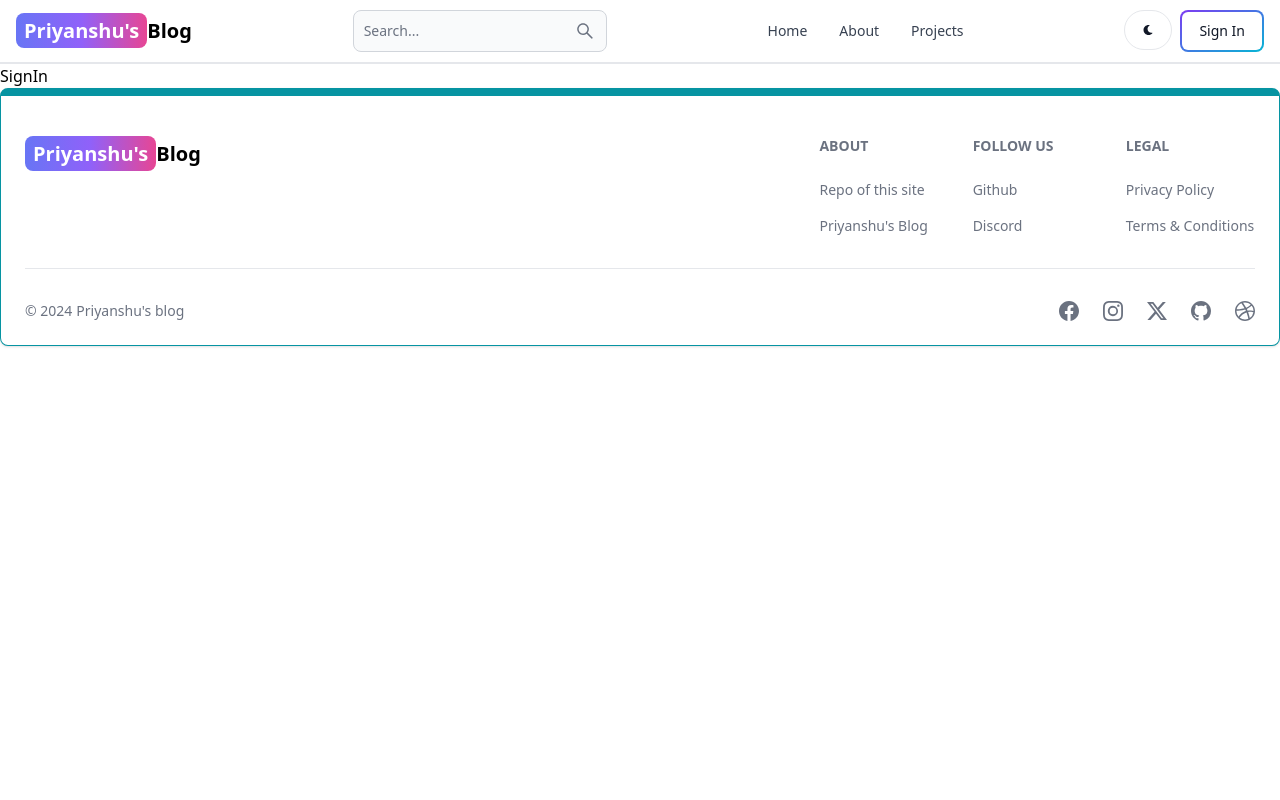
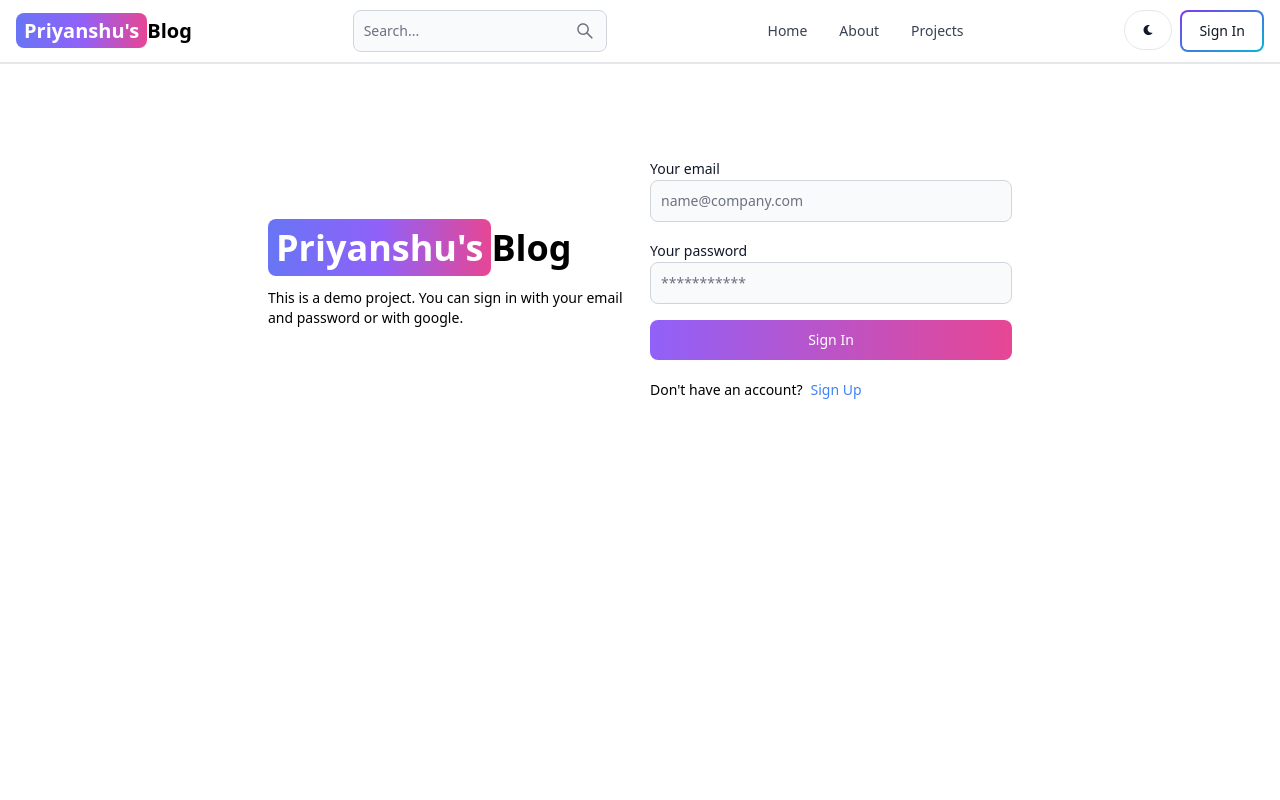
Before and after one commit to Tiger-raj/personal-blog, a React (Vite) app in the folder client/: page /sign-in in a window 1280 px wide. Shown: the top 800 px of the page. Built offline with nearby package versions, Linux system fonts and the light colour scheme.

Commit message:
complete signin page functionality

```diff
--- a/client/src/pages/SignIn.jsx
+++ b/client/src/pages/SignIn.jsx
@@ -1,3 +1,90 @@
+import { Alert, Button, Label, Spinner, TextInput } from "flowbite-react";
+import { useState } from "react";
+import { Link, useNavigate } from "react-router-dom";
+
 export default function SignIn() {
-  return <div>SignIn</div>;
+  const [formData, setFormData] = useState({});
+  const [errorMessage, setErrorMessage] = useState(null);
+  const [loading, setLoading] = useState(false);
+  const navigate = useNavigate();
+
+  const handleChange = (e) => {
+    setFormData({ ...formData, [e.target.id]: e.target.value.trim() });
+  };
+
+  const handleSubmit = async (e) => {
+    e.preventDefault();
+    if (!formData.email || !formData.password) {
+      return setErrorMessage("Please fill out all fields.");
+    }
+    try {
+      setLoading(true);
+      setErrorMessage(null);
+      const res = await fetch("api/auth/signin", {
+        method: "POST",
+        headers: { "Content-Type": "application/json" },
+        body: JSON.stringify(formData),
+      });
+      const data = await res.json();
+      setLoading(false);
+      if (data.success == false) {
+        return setErrorMessage(data.message);
+      }
+      if (res.ok) {
+        navigate("/");
+      }
+      // console.log(data);
+    } catch (error) {
+      setErrorMessage(error.message);
+      setLoading(false);
+    }
+  };
+  return (
+    <div className="min-h-screen mt-20">
+      <div className="flex p-3 max-w-3xl mx-auto flex-col md:flex-row md:items-center gap-5">
+        {/* left */}
+        <div className="flex-1">
+          <Link to="/" className=" font-bold dark:text-white text-4xl">
+            <span className="px-2 py-1 bg-gradient-to-r from-indigo-500 via-purple-500 to-pink-500 rounded-lg text-white">Priyanshu&#39;s</span>
+            Blog
+          </Link>
+          <p className="text-sm mt-5">This is a demo project. You can sign in with your email and password or with google.</p>
+        </div>
+        {/* right */}
+        <div className="flex-1">
+          <form className="flex flex-col gap-4" onSubmit={handleSubmit}>
+            <div>
+              <Label value="Your email" />
+              <TextInput type="email" placeholder="name@company.com" id="email" onChange={handleChange} />
+            </div>
+            <div>
+              <Label value="Your password" />
+              <TextInput type="password" placeholder="***********" id="password" onChange={handleChange} />
+            </div>
+            <Button gradientDuoTone="purpleToPink" type="submit" disabled={loading}>
+              {loading ? (
+                <>
+                  <Spinner size="sm" />
+                  <span className="pl-3">Loading...</span>
+                </>
+              ) : (
+                "Sign In"
+              )}
+            </Button>
+          </form>
+          <div className="flex gap-2 text-sm mt-5">
+            <span>Don&#39;t have an account?</span>
+            <Link to="/sign-up" className="text-blue-500">
+              Sign Up
+            </Link>
+          </div>
+          {errorMessage && (
+            <Alert className="mt-5" color="failure">
+              {errorMessage}
+            </Alert>
+          )}
+        </div>
+      </div>
+    </div>
+  );
 }
```
